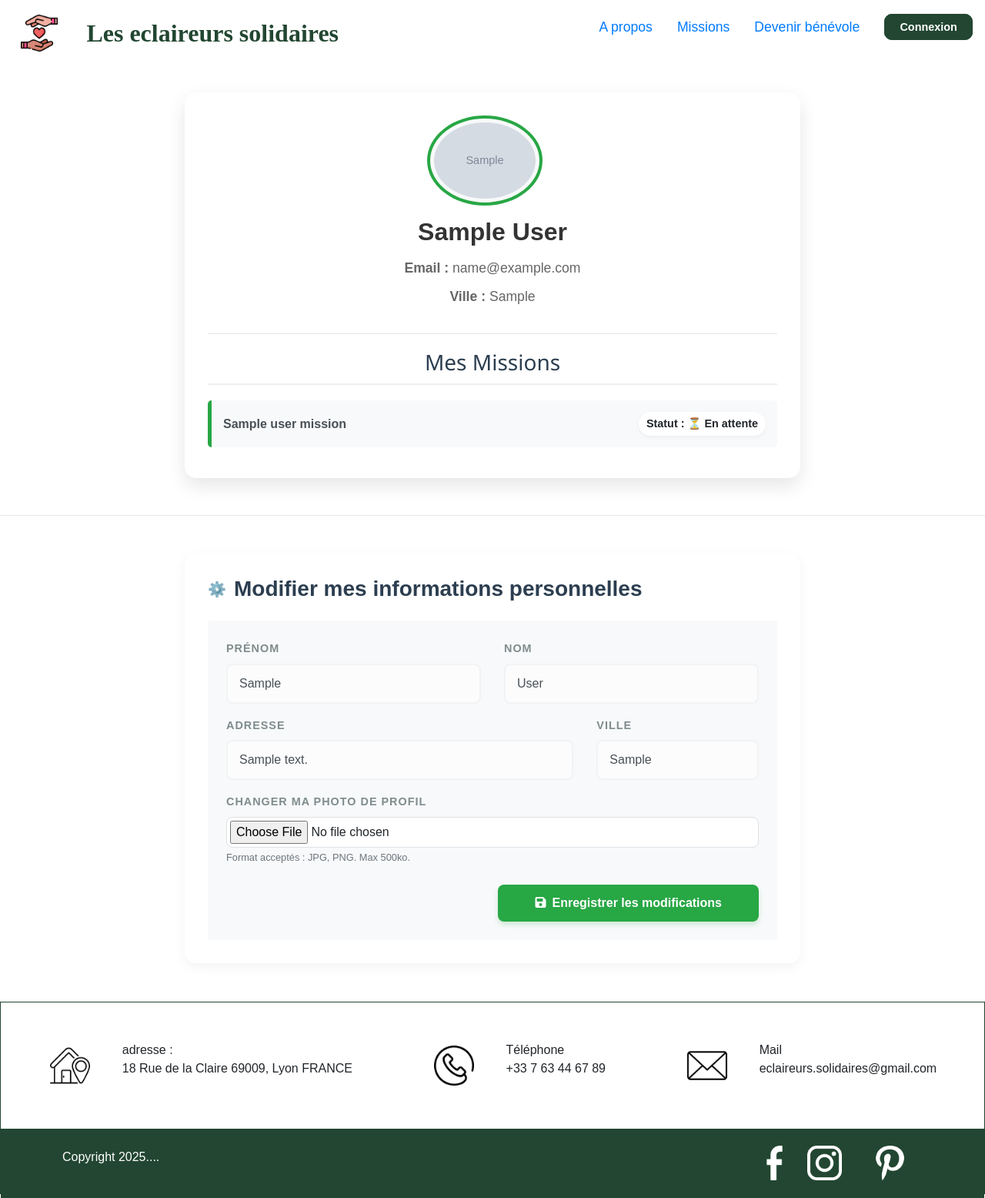
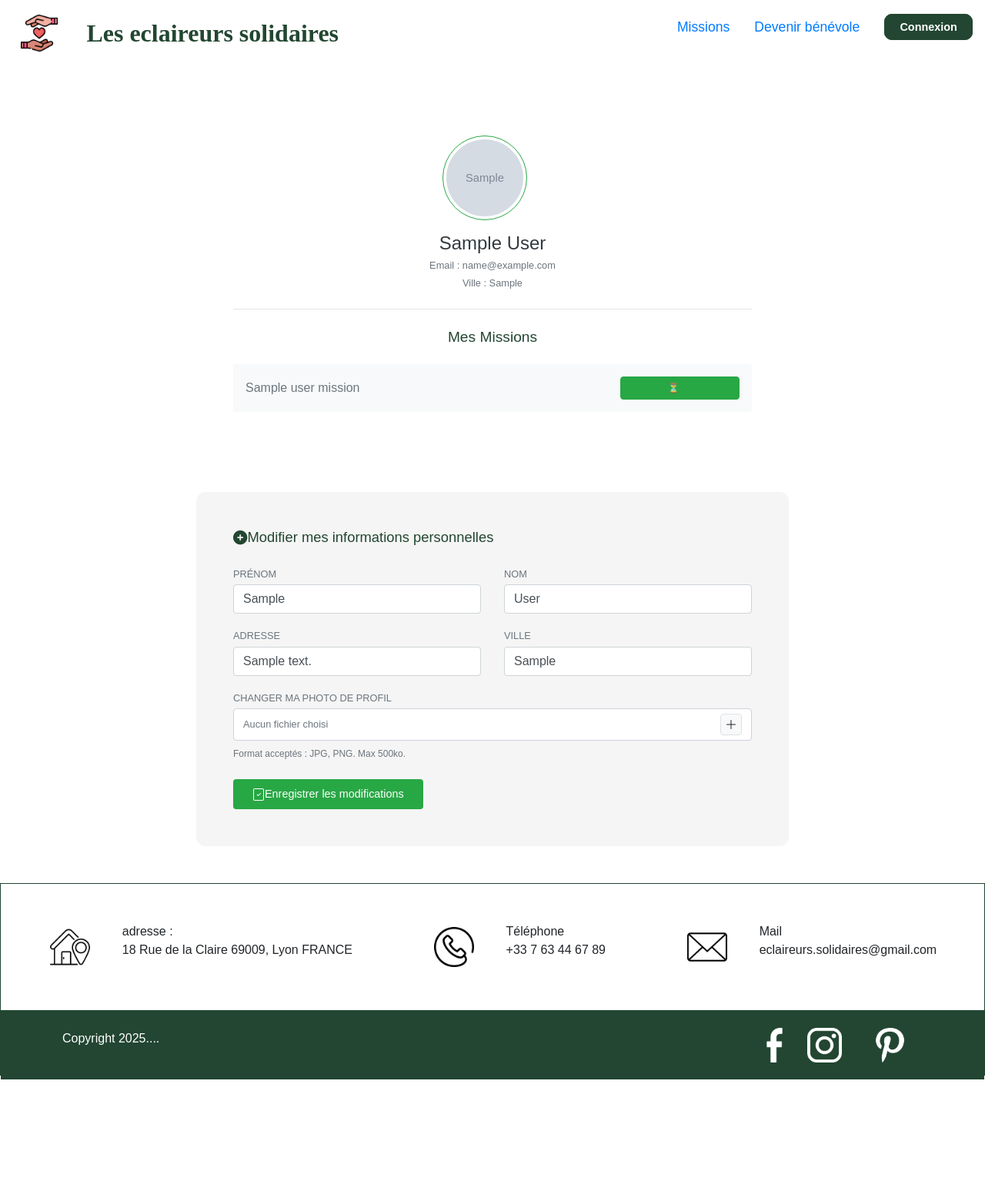
Before and after one commit to El-Hadji-Cata/Projet-Fil-Rouge, a PHP site: template src/View/userProfile.php in a window 1280 px wide. Shown: the whole page at 77% size. After the commit the page ends 1402 px from the top, so only its background shows below. Run offline with PHP 8.4, Linux system fonts and the light colour scheme; the template is opened without the code that fills it: most values are stand-ins (such as "Sample title", 1, 10 or a date in 2020); grey boxes marked "Sample" are stand-in pictures; some libraries are stand-ins or nearby versions; some web fonts are replaced.

Commit message:
modification de userProfile et addMission

```diff
--- a/src/Controller/UserCtrl.php
+++ b/src/Controller/UserCtrl.php
@@ -396,7 +396,7 @@ class UserCtrl
                 $imageFileType = strtolower(pathinfo($_FILES['image']['name'], PATHINFO_EXTENSION));
                 $now = date("d-m-Y_H-i-s");
 
-                $targetDir = "src/public/picture/";
+                $targetDir = "public/picture/";
                 $fileBaseName = $firstname . '-' . $now . "." . $imageFileType;
                 $targetFile = $targetDir . $fileBaseName;
 
--- a/src/View/partial/_header.php
+++ b/src/View/partial/_header.php
@@ -21,7 +21,9 @@
         </div> -->
 
         <ul class="links">
-            <li class="nav-iem"><a href="#">A propos</a></li>
+            <?php if (isset($_SESSION['user'])): ?>
+                <li class="nav-iem"><a href="#">A propos</a></li>
+            <?php endif; ?>
 
             <?php if (isset($_SESSION['admin'])): ?>
                 <li class="nav-iem"><a href="index.php?page=mission&action=addMission">Ajouter une mission</a></li>
--- a/src/View/userProfile.php
+++ b/src/View/userProfile.php
@@ -4,75 +4,108 @@ require_once 'src/View/partial/_header.php';
 require_once 'src/View/partial/_alert.php';
 ?>
 
-<div class="profile-container">
-    <div class="user-info">
-        <img src="/Projet_fil_rouge/src/public/picture/<?= $userData['users_img'] ?>" style="width:150px; border-radius:50%;">
-        <h2><?= $userData['users_firstname'] ?> <?= $userData['users_lastname'] ?></h2>
-        <p><strong>Email :</strong> <?= $userData['users_email'] ?></p>
-        <p><strong>Ville :</strong> <?= $userData['users_city'] ?></p>
+<div class="container my-5" style="max-width: 800px;">
+
+    <!-- 1. CARTE DU HAUT : Avec ombre portée visible (shadow-lg) -->
+    <div class="card border-0 shadow-lg mb-5" style="border-radius: 12px; background-color: #ffffff;">
+        <div class="card-body p-4 p-md-5 text-center">
+
+            <!-- Photo de profil -->
+            <div class="mb-3">
+                <?php $avatar = !empty($userData['users_img']) ? $userData['users_img'] : 'default.png'; ?>
+                <img src="public/picture/<?= htmlspecialchars($avatar) ?>" alt="Photo de profil" class="rounded-circle img-thumbnail" style="width: 110px; height: 110px; object-fit: cover; border-color: #28a745;">
             </div>
 
+            <h3 class="fw-bold text-dark mb-1" style="font-size: 1.5rem;">
+                <?= htmlspecialchars($userData['users_firstname'] ?? 'basse') ?> <?= htmlspecialchars($userData['users_lastname'] ?? 'fall') ?>
+            </h3>
+            <p class="text-muted small mb-1">Email : <?= htmlspecialchars($userData['users_email'] ?? 'bassfall@hotmail.fr') ?></p>
+            <p class="text-muted small mb-4">Ville : <?= htmlspecialchars($userData['users_city'] ?? 'Grenoble') ?></p>
 
-    <hr>
+            <hr class="my-4 text-muted opacity-25">
 
-    <h3>Mes Missions</h3>
-    <div class="mission-list">
+            <h4 class="fw-bold mb-4" style="color: #224631; font-size: 1.2rem;">Mes Missions</h4>
+
+            <div class="list-group list-group-flush">
                 <?php if (!empty($userMissions)): ?>
                     <?php foreach ($userMissions as $mission): ?>
-                <div class="mission-item">
-                    <strong><?= $mission['missions_name'] ?></strong>
-                    <span>Statut :
-                        <?= $mission['demand_mission_validation'] == 1 ? '✅ Validée' : '⏳ En attente' ?>
+                        <div class="list-group-item d-flex justify-content-between align-items-center bg-light rounded mb-2 border-0 border-start border-4 border-success p-3">
+                            <span class="fw-bold text-secondary"><?= htmlspecialchars($mission['missions_name']) ?></span>
+                            <span class="badge bg-success bg-opacity-10 text-success border border-success px-3 py-2">
+                                Statut : <?= $mission['demand_mission_validation'] == 1 ? '✔ Validée' : '⏳ En attente' ?>
                             </span>
                         </div>
                     <?php endforeach; ?>
                 <?php else: ?>
-            <p>Vous n'avez pas encore postulé à des missions.</p>
+                    <p class="text-center text-muted small my-3">Vous n'avez pas encore postulé à des missions.</p>
                 <?php endif; ?>
+            </div>
+
         </div>
     </div>
 
-<hr class="my-5">
-<div class="edit-profile-section">
-    <h3 class="mb-4">Modifier mes informations personnelles</h3>
+    <div class="card border-0 shadow-sm" style="border-radius: 12px; background-color: #f5f5f5;">
+        <div class="card-body p-4 p-md-5">
 
-    <form action="index.php?page=user&action=editProfile" method="POST" enctype="multipart/form-data" class="shadow-sm p-4 bg-light rounded">
-        <div class="row">
-            <div class="col-md-6 mb-3">
-                <label class="form-label font-weight-bold">Prénom</label>
-                <input type="text" name="firstname" value="<?= htmlspecialchars($userData['users_firstname'] ?? '') ?>" class="form-control" required>
+            <h5 class="fw-bold mb-4 d-flex align-items-center gap-2" style="color: #224631; font-size: 1.15rem;">
+                <i class="fas fa-plus-circle"></i>
+                Modifier mes informations personnelles
+            </h5>
+
+            <form action="index.php?page=user&action=editProfile" method="POST" enctype="multipart/form-data">
+
+                <div class="row g-3 mb-3">
+                    <div class="col-md-6">
+                        <label class="form-label text-uppercase fw-bold text-muted small mb-1">Prénom</label>
+                        <input type="text" name="firstname" value="<?= htmlspecialchars($userData['users_firstname'] ?? '') ?>" class="form-control bg-white" required>
                     </div>
-
-            <div class="col-md-6 mb-3">
-                <label class="form-label font-weight-bold">Nom</label>
-                <input type="text" name="lastname" value="<?= htmlspecialchars($userData['users_lastname'] ?? '') ?>" class="form-control" required>
+                    <div class="col-md-6">
+                        <label class="form-label text-uppercase fw-bold text-muted small mb-1">Nom</label>
+                        <input type="text" name="lastname" value="<?= htmlspecialchars($userData['users_lastname'] ?? '') ?>" class="form-control bg-white" required>
                     </div>
                 </div>
 
-        <div class="row">
-            <div class="col-md-8 mb-3">
-                <label class="form-label font-weight-bold">Adresse</label>
-                <input type="text" name="address" value="<?= htmlspecialchars($userData['users_address'] ?? '') ?>" class="form-control">
+                <div class="row g-3 mb-3">
+                    <div class="col-md-6">
+                        <label class="form-label text-uppercase fw-bold text-muted small mb-1">Adresse</label>
+                        <input type="text" name="address" value="<?= htmlspecialchars($userData['users_address'] ?? '') ?>" class="form-control bg-white">
                     </div>
-
-            <div class="col-md-4 mb-3">
-                <label class="form-label font-weight-bold">Ville</label>
-                <input type="text" name="city" value="<?= htmlspecialchars($userData['users_city'] ?? '') ?>" class="form-control">
+                    <div class="col-md-6">
+                        <label class="form-label text-uppercase fw-bold text-muted small mb-1">Ville</label>
+                        <input type="text" name="city" value="<?= htmlspecialchars($userData['users_city'] ?? '') ?>" class="form-control bg-white">
                     </div>
                 </div>
 
                 <div class="mb-4">
-            <label class="form-label font-weight-bold">Changer ma photo de profil</label>
-            <input type="file" name="image" class="form-control-file border p-1 w-100 bg-white">
-            <small class="text-muted">Format acceptés : JPG, PNG. Max 500ko.</small>
+                    <label class="form-label text-uppercase fw-bold text-muted small mb-1">Changer ma photo de profil</label>
+                    <div class="position-relative">
+                        <input type="file" name="image" id="profileImageInput" class="d-none">
+                        <label for="profileImageInput" class="form-control bg-white d-flex align-items-center justify-content-between pe-2" style="cursor: pointer;">
+                            <span class="text-muted small">Aucun fichier choisi</span>
+                            <span class="btn btn-sm btn-light border d-flex align-items-center justify-content-center p-1" style="width: 28px; height: 28px; border-radius: 4px;">
+                                <svg xmlns="http://www.w3.org/2000/svg" width="16" height="16" fill="currentColor" class="bi bi-plus-lg" viewBox="0 0 16 16">
+                                    <path fill-rule="evenodd" d="M8 2a.5.5 0 0 1 .5.5v5h5a.5.5 0 0 1 0 1h-5v5a.5.5 0 0 1-1 0v-5h-5a.5.5 0 0 1 0-1h5v-5A.5.5 0 0 1 8 2z" />
+                                </svg>
+                            </span>
+                        </label>
+                    </div>
+                    <div class="form-text text-muted" style="font-size: 0.75rem;">Format acceptés : JPG, PNG. Max 500ko.</div>
                 </div>
 
-        <div class="text-right">
-            <button type="submit" class="btn btn-success px-5">
-                <i class="fas fa-save mr-2"></i>Enregistrer les modifications
+                <div class="text-end">
+                    <button type="submit" class="btn text-white fw-bold px-4 py-2 d-inline-flex align-items-center gap-2" style="background-color: #28a745; font-size: 0.9rem;">
+                        <svg xmlns="http://www.w3.org/2000/svg" width="16" height="16" fill="currentColor" class="bi bi-journal-check" viewBox="0 0 16 16">
+                            <path fill-rule="evenodd" d="M10.854 6.146a.5.5 0 0 1 0 .708l-3 3a.5.5 0 0 1-.708 0l-1.5-1.5a.5.5 0 1 1 .708-.708L7.5 8.793l2.646-2.647a.5.5 0 0 1 .708 0z" />
+                            <path d="M3 0h10a2 2 0 0 1 2 2v12a2 2 0 0 1-2 2H3a2 2 0 0 1-2-2V2a2 2 0 0 1 2-2zm0 1a1 1 0 0 0-1 1v12a1 1 0 0 0 1 1h10a1 1 0 0 0 1-1V2a1 1 0 0 0-1-1H3z" />
+                        </svg>
+                        Enregistrer les modifications
                     </button>
                 </div>
+
             </form>
+        </div>
+    </div>
+
 </div>
 
 <?php
```
Also changed, not shown: src/View/addMission.php (+71 -44 lines), public/picture/omar-16-09-2026_23-44-13.jpg (added), src/public/picture/omar-16-09-2026_23-39-09.jpg (added), src/public/picture/omar-16-09-2026_23-40-58.jpg (added). Lines whose indentation alone changed are shown as unchanged.
